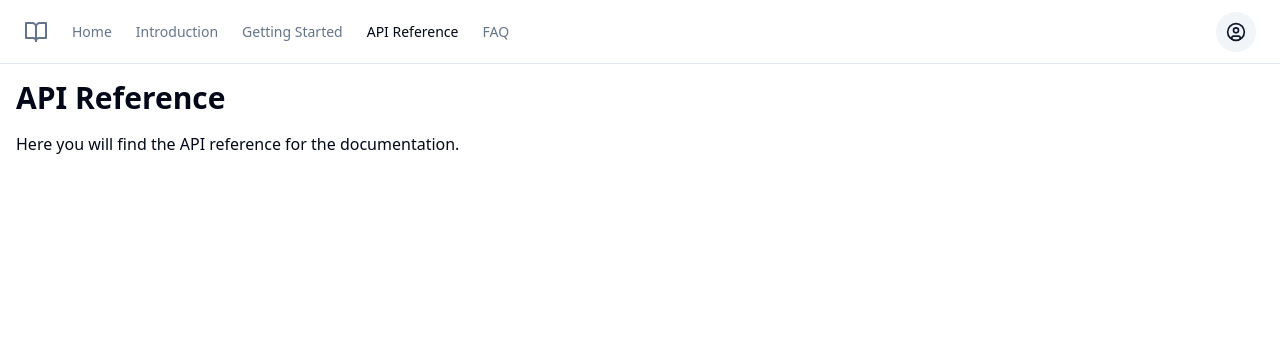
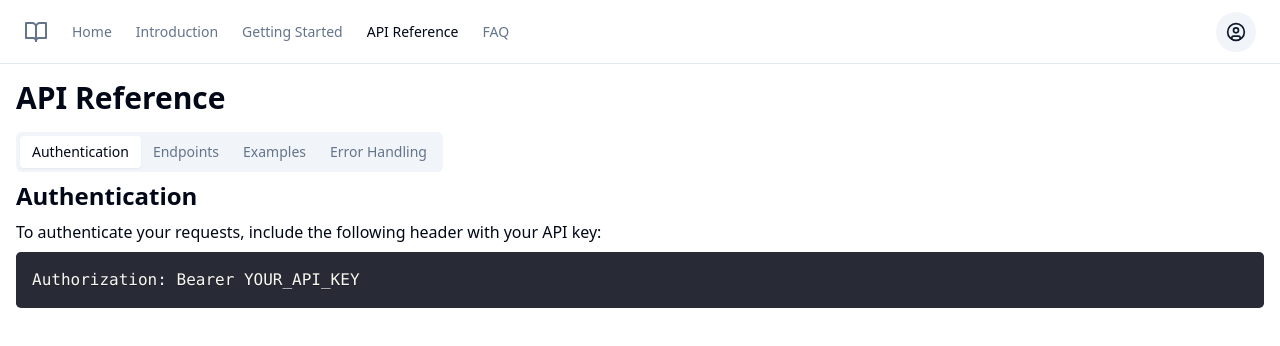
Before and after one commit to GPT-Engineer-App/nexuspay-api-documentation, a React (Vite) app: page /api-reference in a window 1280 px wide. Shown: the top 346 px of the page. Built offline with nearby package versions, Linux system fonts and the light colour scheme.

Commit message:
Added detailed API documentation for Nexuspay including Authentication, Endpoints, Request and Response examples, and Error Handling.

```diff
--- a/package.json
+++ b/package.json
@@ -54,6 +54,7 @@
     "react-hook-form": "^7.52.0",
     "react-resizable-panels": "^2.0.19",
     "react-router-dom": "^6.23.1",
+    "react-syntax-highlighter": "^15.5.0",
     "sonner": "^1.5.0",
     "tailwind-merge": "^2.2.1",
     "tailwindcss-animate": "^1.0.7",
--- a/src/pages/APIReference.jsx
+++ b/src/pages/APIReference.jsx
@@ -1,8 +1,85 @@
+import React from 'react';
+import { Tabs, TabsContent, TabsList, TabsTrigger } from "@/components/ui/tabs";
+import { Prism as SyntaxHighlighter } from 'react-syntax-highlighter';
+import { dracula } from 'react-syntax-highlighter/dist/esm/styles/prism';
+
 const APIReference = () => {
+  const curlSample = `curl -X POST 'https://api.nexuspay.cloud/payin/process' \\
+  -H 'Content-Type:application/json' \\
+  -H 'Authorization:Bearer W6Bqqa2nhGmcWKFg5trryaaQjtOspejlo33Oep4=' \\
+  -d '{
+    "name": "gerald",
+    "email": "marcSmith@yahoo.com",
+    "amount": "100",
+    "pay_method": "sp-qrph",
+    "mobilenumber": "0909333322",
+    "address": "Manila ph",
+    "webhook": "https://api.nexuspay.cloud/payin/payinwebhook.php",
+    "remarks": "remarks payin"
+  }'`;
+
+  const responseSample = `{
+    "status": "success",
+    "transaction_id": "1234567890",
+    "amount": "100",
+    "currency": "PHP",
+    "pay_method": "sp-qrph",
+    "remarks": "remarks payin",
+    "created_at": "2023-10-01T12:34:56Z"
+  }`;
+
+  const errorSample = `{
+    "status": "error",
+    "message": "Invalid authorization token",
+    "code": 401
+  }`;
+
   return (
     <div>
       <h1 className="text-3xl font-bold mb-4">API Reference</h1>
-      <p>Here you will find the API reference for the documentation.</p>
+      <Tabs defaultValue="authentication" className="w-full">
+        <TabsList>
+          <TabsTrigger value="authentication">Authentication</TabsTrigger>
+          <TabsTrigger value="endpoints">Endpoints</TabsTrigger>
+          <TabsTrigger value="examples">Examples</TabsTrigger>
+          <TabsTrigger value="errors">Error Handling</TabsTrigger>
+        </TabsList>
+        <TabsContent value="authentication">
+          <h2 className="text-2xl font-bold mb-2">Authentication</h2>
+          <p>To authenticate your requests, include the following header with your API key:</p>
+          <SyntaxHighlighter language="bash" style={dracula}>
+            {`Authorization: Bearer YOUR_API_KEY`}
+          </SyntaxHighlighter>
+        </TabsContent>
+        <TabsContent value="endpoints">
+          <h2 className="text-2xl font-bold mb-2">Endpoints</h2>
+          <p>Below are the available endpoints for the Nexuspay API:</p>
+          <ul className="list-disc list-inside">
+            <li><strong>POST /payin/process</strong> - Process a pay-in request</li>
+            <li><strong>GET /payin/status</strong> - Check the status of a pay-in request</li>
+            <li><strong>POST /payout/process</strong> - Process a payout request</li>
+            <li><strong>GET /payout/status</strong> - Check the status of a payout request</li>
+          </ul>
+        </TabsContent>
+        <TabsContent value="examples">
+          <h2 className="text-2xl font-bold mb-2">Request and Response Examples</h2>
+          <h3 className="text-xl font-semibold mb-1">cURL Request</h3>
+          <SyntaxHighlighter language="bash" style={dracula}>
+            {curlSample}
+          </SyntaxHighlighter>
+          <h3 className="text-xl font-semibold mb-1">Successful Response</h3>
+          <SyntaxHighlighter language="json" style={dracula}>
+            {responseSample}
+          </SyntaxHighlighter>
+        </TabsContent>
+        <TabsContent value="errors">
+          <h2 className="text-2xl font-bold mb-2">Error Handling</h2>
+          <p>Below is an example of an error response:</p>
+          <SyntaxHighlighter language="json" style={dracula}>
+            {errorSample}
+          </SyntaxHighlighter>
+        </TabsContent>
+      </Tabs>
     </div>
   );
 };
```
Also changed, not shown: 1 other file (tests, documents, lock files or other folders).
